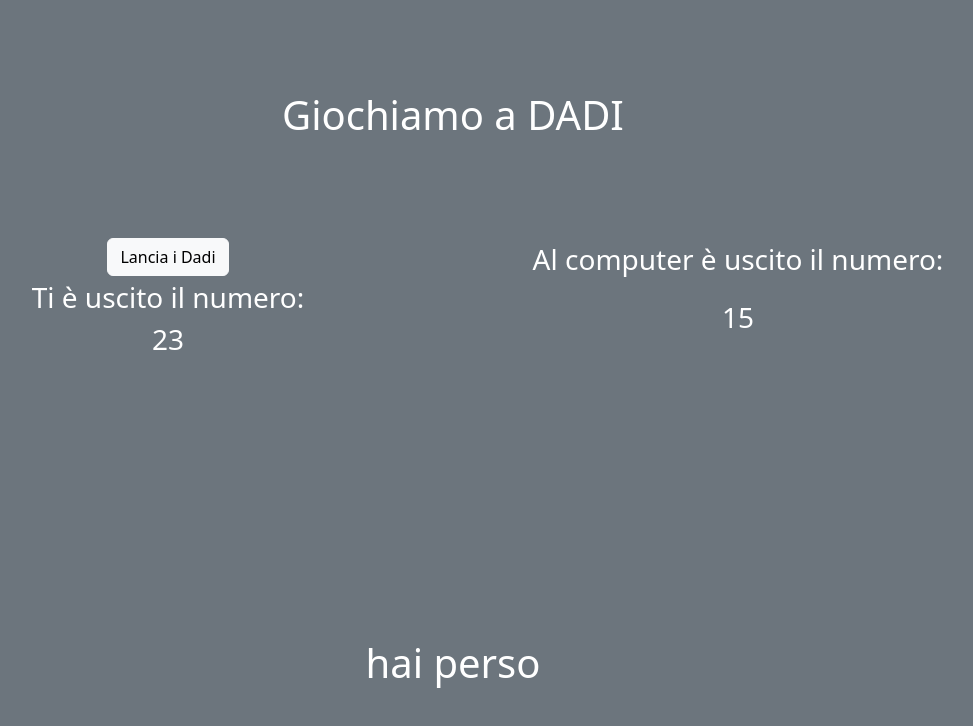
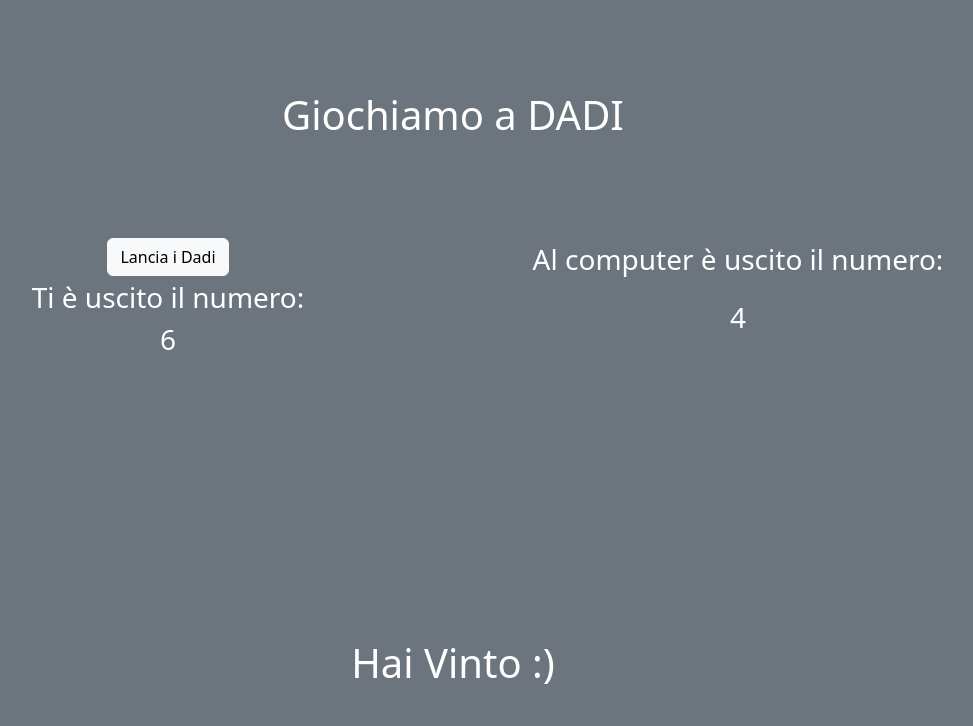
Before and after one commit to SaverioCascelli/js-mail-dadi, a plain HTML site: page dadi/index.html in a window 1280 px wide. Both pictures are taken after a click on the button "Lancia i Dadi". Shown: the whole page, without its empty margins (187-1160 px from the left). Drawn offline with nearby package versions, Linux system fonts and the light colour scheme.

Commit message:
[add] js function in html

```diff
--- a/dadi/index.html
+++ b/dadi/index.html
@@ -12,19 +12,24 @@
 <body class="bg-secondary text-white">
 
     <div class="container vh-100">
+
         <div class="row h-100">
             <div class="col-12 d-flex flex-column align-items-start justify-content-center align-items-center"><h1>Giochiamo a DADI</h1></div>
+
             <div class="col-6 d-flex flex-column align-items-start justify-content-start align-items-center fs-3">
+
                 <button type="button" class="btn btn-light">Lancia i Dadi</button>
                 <span>Ti è uscito il numero: </span>
-                <span id=" user-toss-result"> 23</span>
+                <span id="user-toss-result"></span>
             </div>
+
             <div class="col-6 d-flex flex-column align-items-start justify-content-start align-items-center fs-3">
                 <p >Al computer è uscito il numero:</p>
-                <p id="computer-toss-result">15</p>
+                <p id="computer-toss-result"></p>
             </div>
-            <div class="col-12 d-flex flex-column align-items-start justify-content-center align-items-center fs-1">
-                <p id="winner">hai perso</p>
+
+            <div class="col-12 d-flex flex-column align-items-start justify-content-center align-items-center fs-1 d-none">
+                <p id="winner"></p>
             </div>
         </div>
     </div>
--- a/dadi/js/script.js
+++ b/dadi/js/script.js
@@ -1,3 +1,34 @@
 // **Gioco dei dadi**
 // Generare un numero random da 1 a 6, sia per il giocatore sia per il computer.
 // Stabilire il vincitore, in base a chi fa il punteggio più alto.
+
+const btnToss = document.querySelector("button");
+const userTossResult = document.getElementById("user-toss-result");
+const computerTossResult = document.getElementById("computer-toss-result");
+const winner = document.getElementById("winner");
+const winnerCol = document.querySelector(".row :nth-child(4)");
+
+const min = 1;
+const max = 6;
+let tossUser, tossComputer = 0;
+
+// create two random value in tossUser & tossComputer, compare them and declare the winner
+btnToss.addEventListener("click" , function(){
+    // using math random for the random toss
+    tossUser = Math.floor(Math.random() * (max - min + 1) + min);
+    tossComputer = Math.floor(Math.random() * (max - min + 1) + min);
+
+    //sending the toss result in the HTML
+    userTossResult.innerHTML = tossUser;
+    computerTossResult.innerHTML = tossComputer;
+
+    // comparing the toss results and declaring the winner
+    if(tossUser > tossComputer){
+        winner.innerHTML = "Hai Vinto :)";
+    }else if( tossUser === tossComputer){
+        winner.innerHTML = "Pareggio :|";
+    }else winner.innerHTML = "Hai perso :(";
+
+    //showing the result in the HTML
+    winnerCol.classList.remove("d-none");
+})
```
